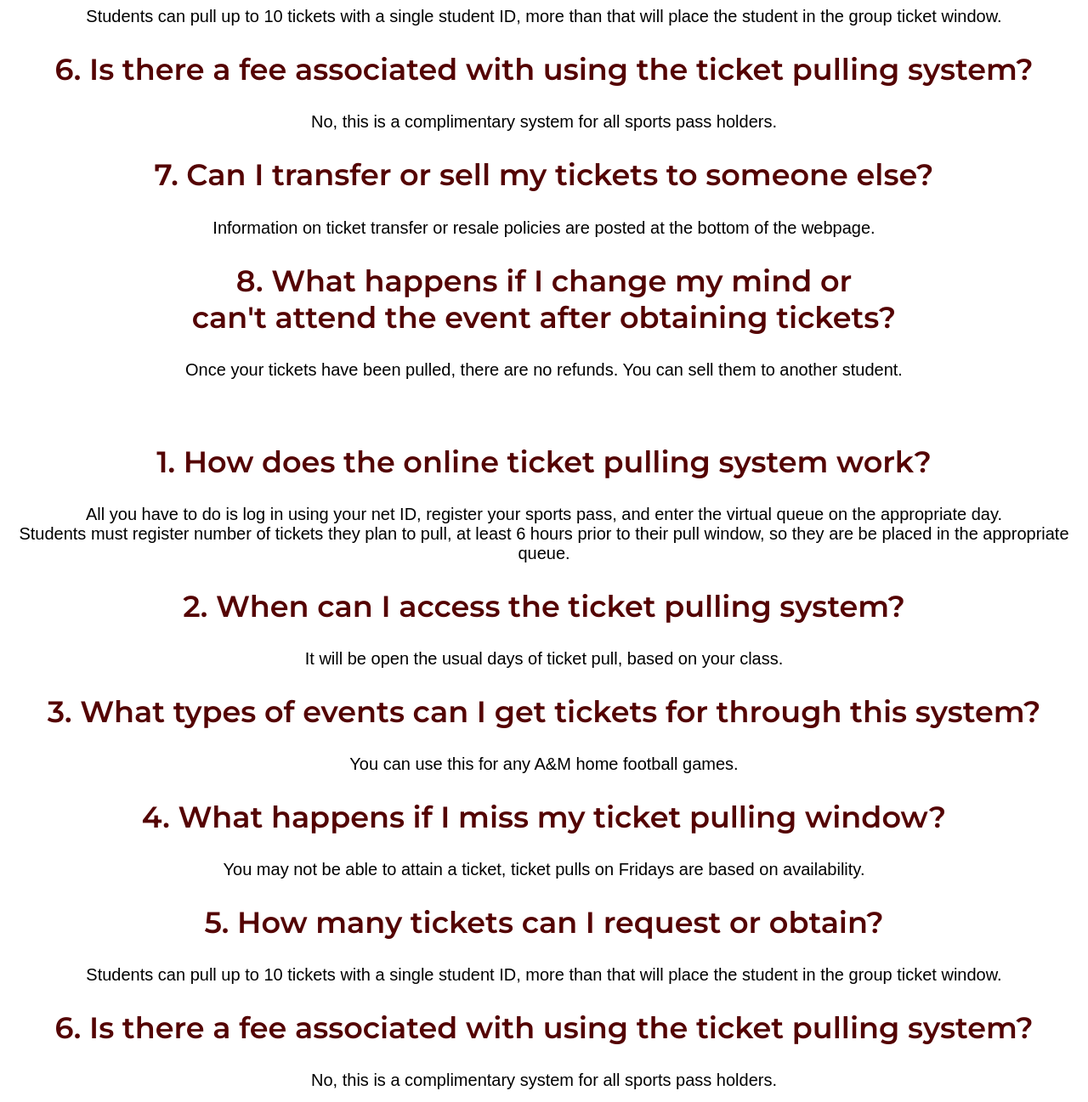
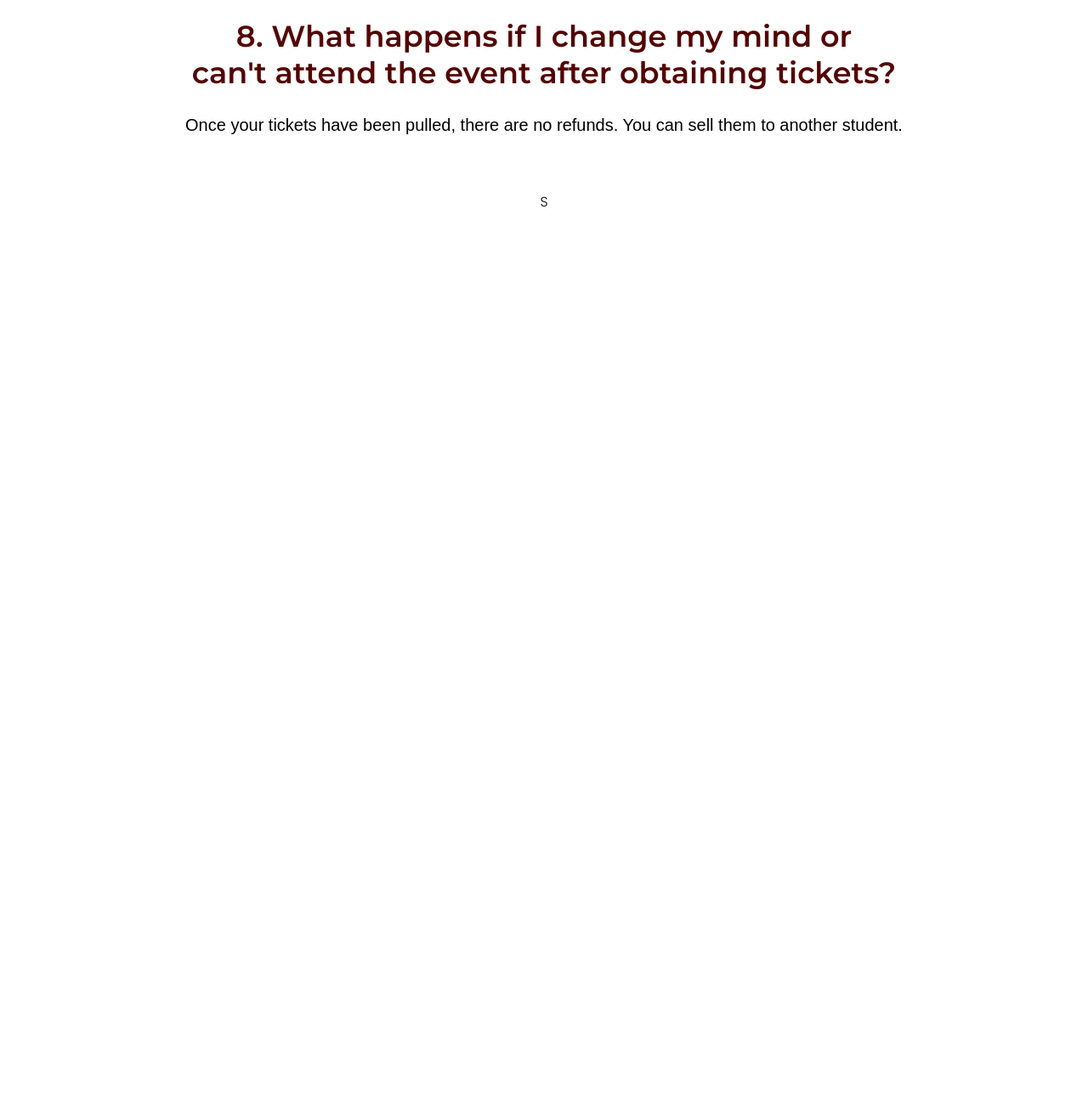
Before and after one commit to kate27078/kate27078.github.io, a plain HTML site: page faq.html in a window 1280 px wide. Shown: the part 1500-2797 px from the top of the page at 85% size. After the commit the page ends 1750 px from the top, so only its background shows below. Drawn offline with Linux system fonts and the light colour scheme.

Commit message:
Add files via upload

```diff
--- a/faq.html
+++ b/faq.html
@@ -37,14 +37,6 @@
           <br><a href="#f6">6.  Is there a fee associated with using the ticket pulling system?</a>
           <br><a href="#f7">7.  Can I transfer or sell my tickets to someone else?</a>
           <br><a href="#f8">8.  What happens if I change my mind or can't attend the event after obtaining tickets?</a>
-          <a href="#f1">1.  How does the online ticket pulling system work?</a>
-          <br><a href="#f2">2.  When can I access the ticket pulling system?</a>
-          <br><a href="#f3">3.  What types of events can I get tickets for through this system?</a>
-          <br><a href="#f4">4.  What happens if I miss the ticket pulling window?</a>
-          <br><a href="#f5">5.  How many tickets can I request or obtain?</a>
-          <br><a href="#f6">6.  Is there a fee associated with using the ticket pulling system?</a>
-          <br><a href="#f7">7.  Can I transfer or sell my tickets to someone else?</a>
-          <br><a href="#f16">8.  What happens if I change my mind or can't attend the event after obtaining tickets?</a>
         </div>
         <div>
             <h2 class="question" id="f1">1. How does the online ticket pulling system work?</h2>
@@ -63,22 +55,6 @@
             <p class="answer">Information on ticket transfer or resale policies are posted at the bottom of the webpage.</p>
             <h2 class="question" id="f8">8. What happens if I change my mind or <br> can't attend the event after obtaining tickets?</h2>
             <p class="answer">Once your tickets have been pulled, there are no refunds. You can sell them to another student.<br> <br> <br> </p>
-            <h2 class="question" id="f1">1. How does the online ticket pulling system work?</h2>
-            <p class="answer">All you have to do is log in using your net ID, register your sports pass, and enter the virtual queue on the appropriate day. <br>Students must register number of tickets they plan to pull, at least 6 hours prior to their pull window, so they are be placed in the appropriate queue.</p>
-            <h2 class="question" id="f2">2. When can I access the ticket pulling system?</h2>
-            <p class="answer">It will be open the usual days of ticket pull, based on your class.</p>
-            <h2 class="question" id="f3">3. What types of events can I get tickets for through this system?</h2>
-            <p class="answer">You can use this for any A&M home football games. </p>
-            <h2 class="question" id="f4">4.  What happens if I miss my ticket pulling window?</h2>
-            <p class="answer">You may not be able to attain a ticket, ticket pulls on Fridays are based on availability.</p>
-            <h2 class="question" id="f5">5. How many tickets can I request or obtain?</h2>
-            <p class="answer">Students can pull up to 10 tickets with a single student ID, more than that will place the student in the group ticket window.</p>
-            <h2 class="question" id="f6">6. Is there a fee associated with using the ticket pulling system?</h2>
-            <p class="answer">No, this is a complimentary system for all sports pass holders.</p>
-            <h2 class="question" id="f7">7. Can I transfer or sell my tickets to someone else?</h2>
-            <p class="answer">Information on ticket transfer or resale policies are posted at the bottom of the webpage.</p>
-            <h2 class="question" id="f16">8. What happens if I change my mind or <br> can't attend the event after obtaining tickets?</h2>
-            <p class="answer">Once your tickets have been pulled, there are no refunds. You can sell them to another student.<br> <br> <br> </p>
         </div>
         <div>
           <p id="faq_bottom"></p>
```
